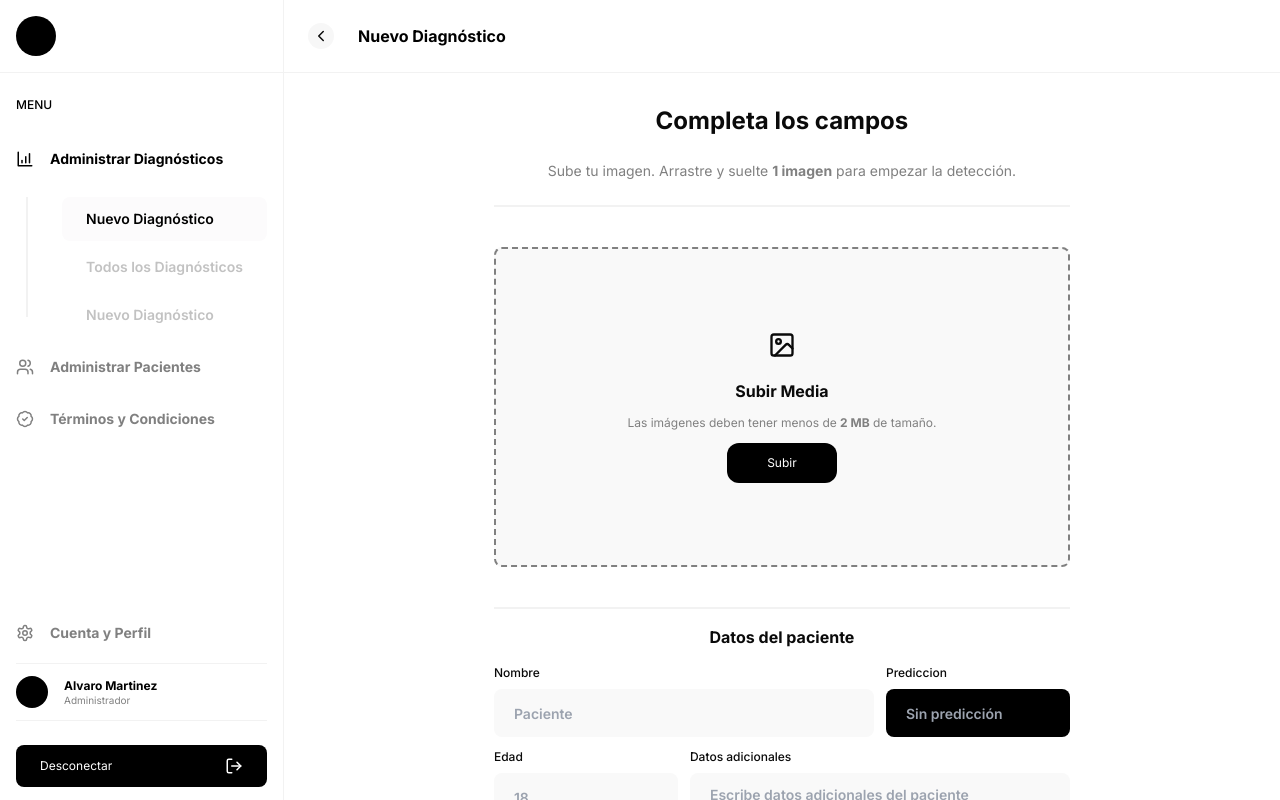
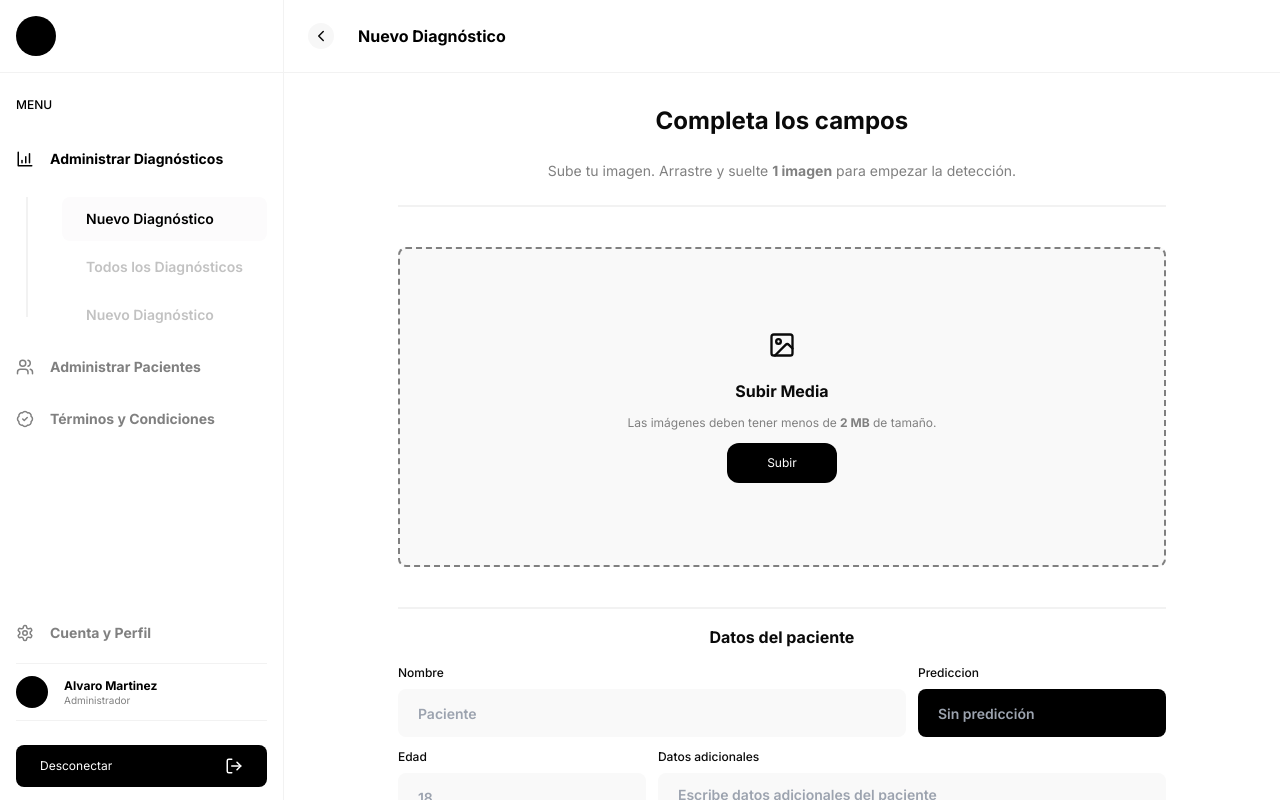
Before and after one commit to omgismartinez/eye, a Next.js app: page /new in a window 1280 px wide. Shown: the top 800 px of the page. Built offline with nearby package versions, Linux system fonts and the light colour scheme.

Commit message:
🌌 refactor (new): max width

```diff
--- a/app/new/page.tsx
+++ b/app/new/page.tsx
@@ -3,8 +3,7 @@ import Header from '@/components/header'
 
 export default function New() {
     return (
-        <main>
-            <section className='max-w-xl mx-auto'>
+        <main className='max-w-3xl mx-auto'>
             <Header
                 title='Completa los campos'
                 subtitle={<>Sube tu imagen. Arrastre y suelte <strong>1 imagen</strong> para empezar la detección.</>}
@@ -90,7 +89,6 @@ export default function New() {
                     </div>
                 </div>
             </form>
-            </section>
         </main>
     )
 }
```
Lines whose indentation alone changed are shown as unchanged.
